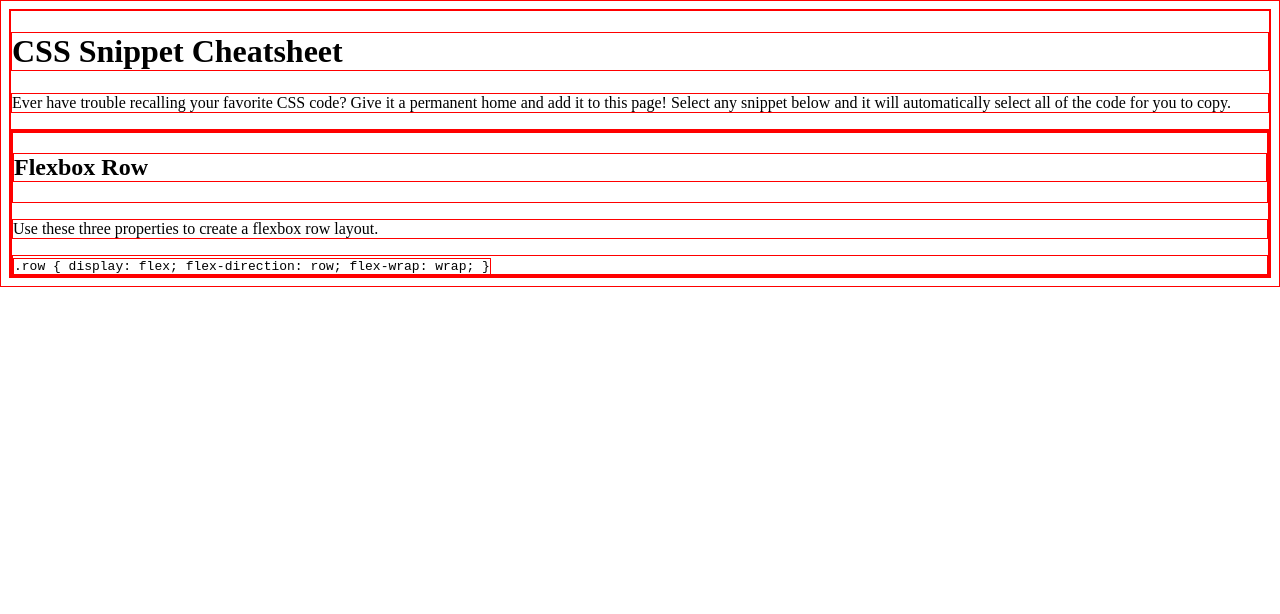
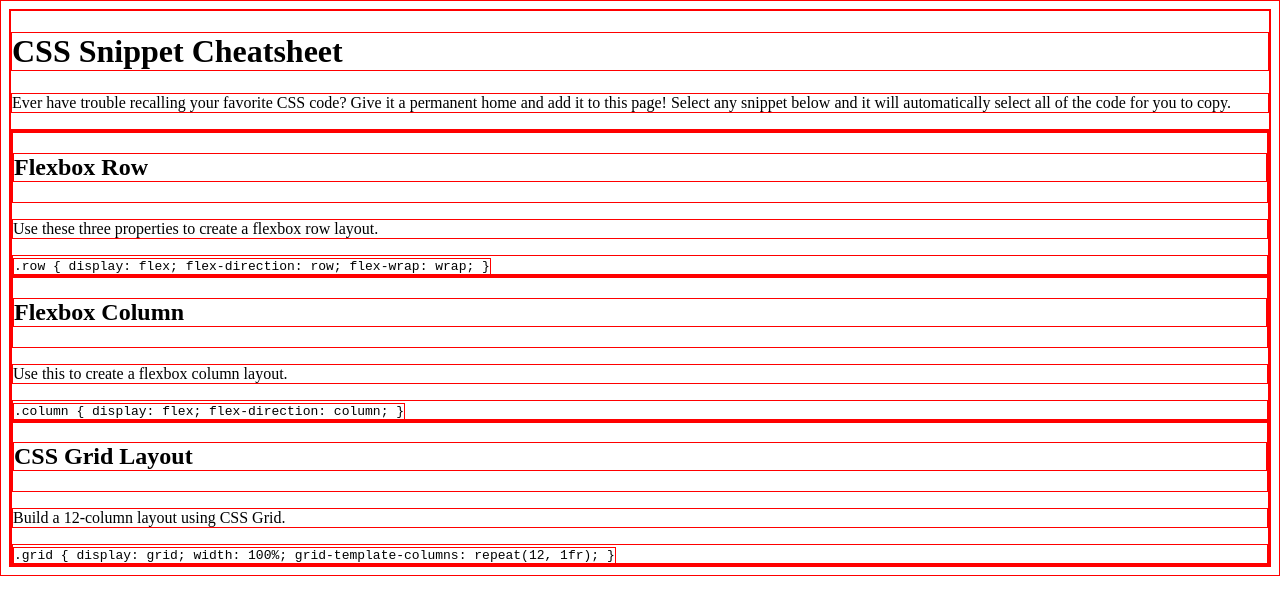
Before and after one commit to DanielG808/css-snippet-cheat-sheet, a plain HTML site: page index.html in a window 1280 px wide. Drawn offline with Linux system fonts and the light colour scheme.

Commit message:
add two more section cards

```diff
--- a/index.html
+++ b/index.html
@@ -30,6 +30,35 @@
                 </code>
             </div>
         </section>
+        <section class="dotted-box">
+            <div class="header-box">
+                <h2>Flexbox Column</h2>
+            </div>
+            <p>Use this to create a flexbox column layout.</p>
+            <div class="code-box">
+                <code>
+                    .column {
+                        display: flex;
+                        flex-direction: column;
+                    }
+                </code>
+            </div>
+        </section>
+        <section class="dotted-box">
+            <div class="header-box">
+                <h2>CSS Grid Layout</h2>
+            </div>
+            <p>Build a 12-column layout using CSS Grid.</p>
+            <div class="code-box">
+                <code>
+                    .grid {
+                        display: grid;
+                        width: 100%;
+                        grid-template-columns: repeat(12, 1fr);
+                    }
+                </code>
+            </div>
+        </section>
     </main>
 </body>
 </html>
```
